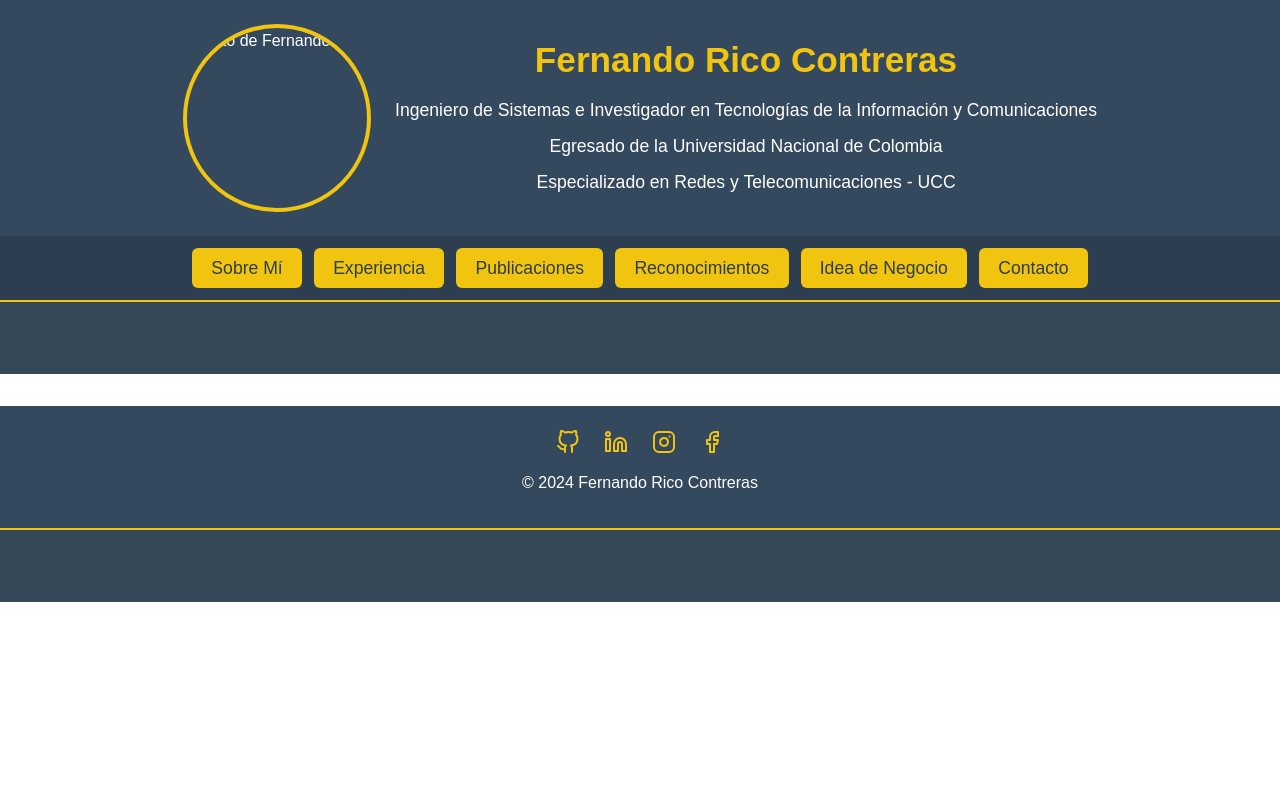
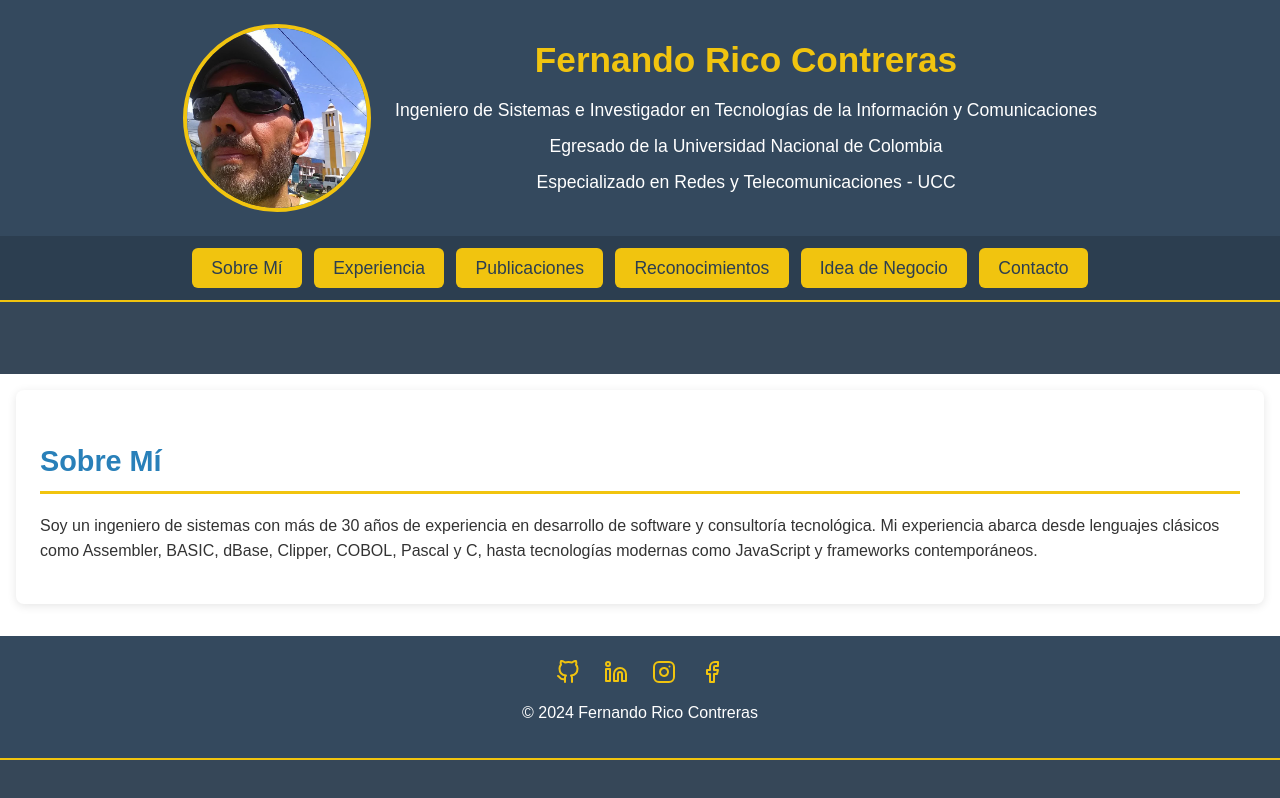
Before and after one commit to AmigoColombiano/Portafolio-Fernando-Rico, a plain HTML site: page index.html in a window 1280 px wide. Drawn offline with Linux system fonts and the light colour scheme; files that its build step writes are made by us from their sources.

Commit message:
Update index.html
deje "./" en los path en index.html

```diff
--- a/index.html
+++ b/index.html
@@ -4,12 +4,12 @@
     <meta charset="UTF-8">
     <meta name="viewport" content="width=device-width, initial-scale=1.0">
     <title>Fernando Rico Contreras - Portafolio</title>
-    <link href=".CSS/style.css" rel="stylesheet">
+    <link href="./CSS/style.css" rel="stylesheet">
 </head>
 <body>
     <header>
         <div class="container header-container">
-            <img src=".IMAGENES/tu_foto.jpg" alt="Foto de Fernando Rico" class="profile-img">
+            <img src="./IMAGENES/tu_foto.jpg" alt="Foto de Fernando Rico" class="profile-img">
             <div class="header-text">
                 <h1>Fernando Rico Contreras</h1>
                 <p>Ingeniero de Sistemas e Investigador en Tecnologías de la Información y Comunicaciones</p>
@@ -142,6 +142,6 @@
 
     <div id="description-box"></div>
 
-    <script src=".JS/script.js"></script>
+    <script src="./JS/script.js"></script>
 </body>
 </html>
```
